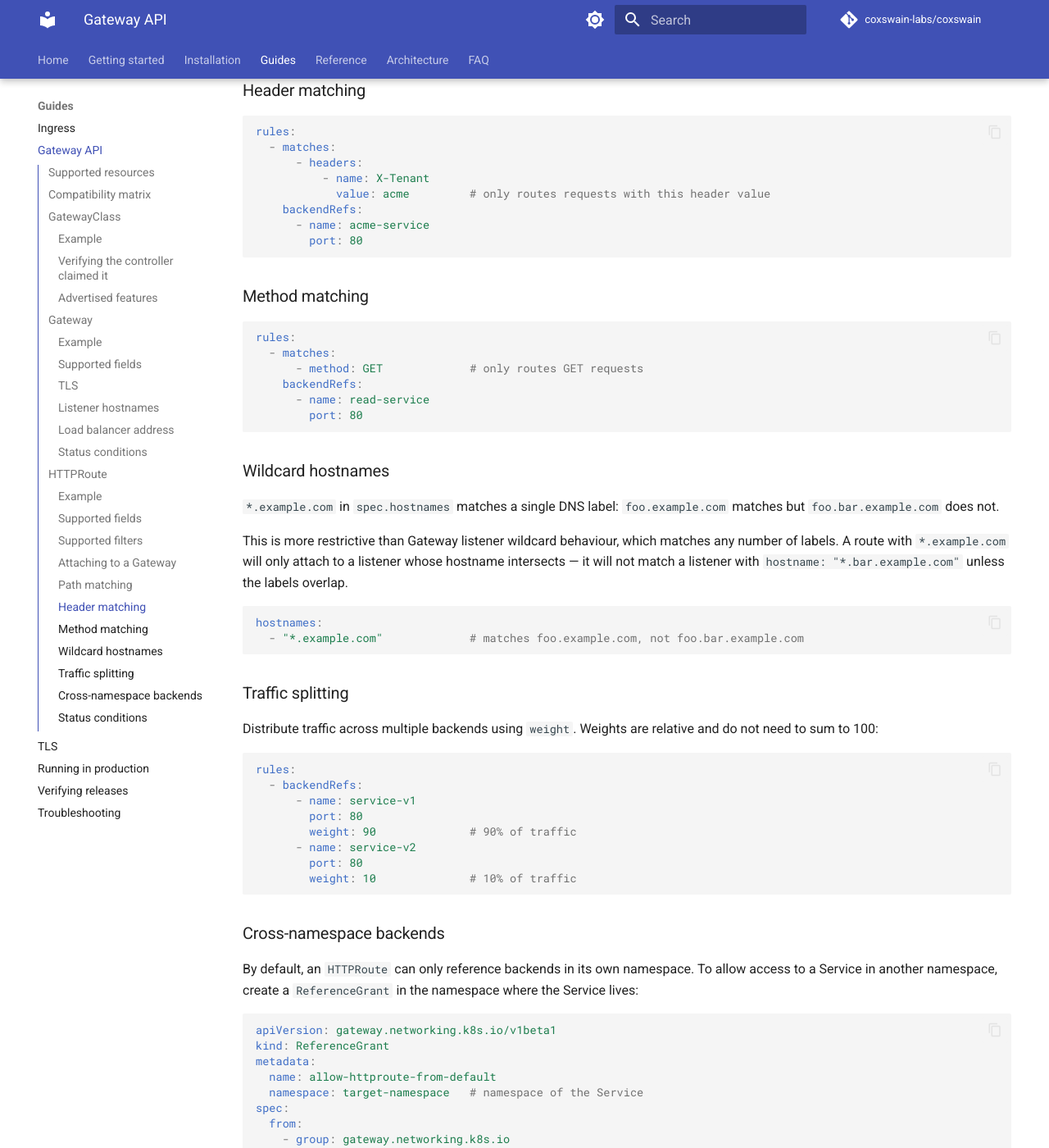
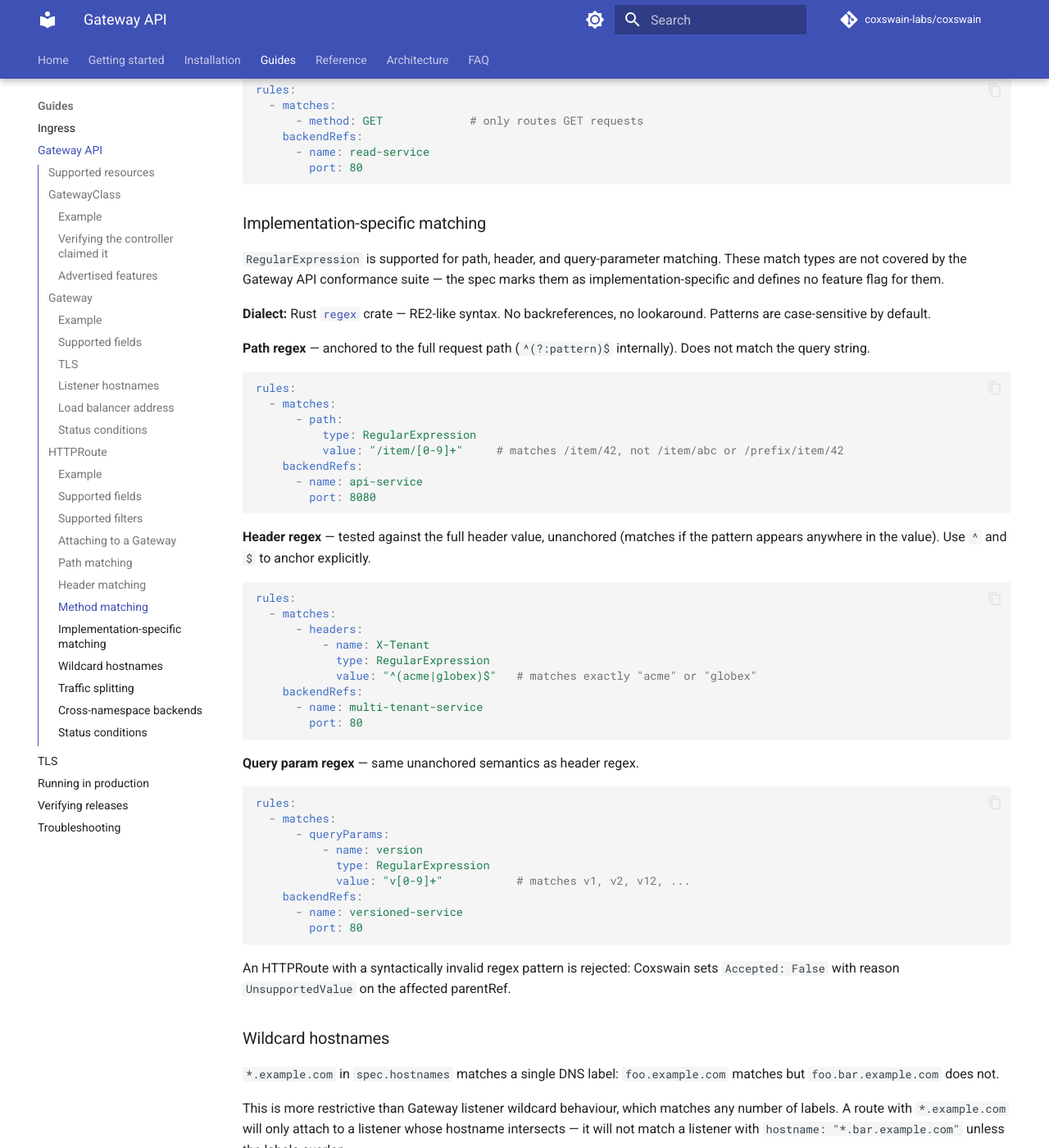
Before and after one commit to coxswain-labs/coxswain, an MkDocs documentation site: the page built from docs/guides/gateway-api.md, in a window 1280 px wide and 1400 px high, scrolled down 7324 px. Shown: the whole window at 82% size. Built offline with MkDocs 1.6.1 and Material for MkDocs 9.7.7, drawn with Linux system fonts in a browser that asks for light colours; comment, search, counter and statistics services are not loaded; the version menu is left out; some of the changed text lies outside the part shown.

Commit message:
docs(guides): add implementation-specific matching section to gateway-api guide
- Remove compatibility matrix (stale single-row table, install note belongs
  in the install guide)
- Remove redundant "absent features" list from Advertised features (already
  covered by the Not supported warning callout at the top)
- Shorten RegularExpression table row in Path matching; cross-link to new
  section
- Add ### Implementation-specific matching section under HTTPRoute with:
  - Dialect note (Rust regex crate, RE2-like, no backreferences/lookaround)
  - Path regex example (anchored full-path semantics)
  - Header regex example (unanchored, explicit anchor note)
  - Query param regex example (same unanchored semantics as header)
  - Note on invalid-pattern rejection (Accepted=False/UnsupportedValue)

Refs #30

````diff
--- a/docs/guides/gateway-api.md
+++ b/docs/guides/gateway-api.md
@@ -13,14 +13,6 @@
 
 !!! warning "Not supported"
     `TCPRoute`, `TLSRoute`, `UDPRoute`, and `GRPCRoute` are not implemented. `tls.mode: Passthrough` on a listener is rejected. The `RequestMirror`, `ExtensionRef`, and `CORS` filters are silently skipped.
-
-## Compatibility matrix
-
-| Coxswain | Gateway API |
-|----------|-------------|
-| v0.1     | v1.5.x      |
-
-Install matching CRDs when upgrading Coxswain.
 
 ## GatewayClass
 
@@ -54,9 +46,7 @@
   -o jsonpath='{.status.supportedFeatures}' | tr ',' '\n'
 ```
 
-Features notably absent from the advertised list: `HTTPRouteRequestMirror`, `TLSRoute`, `TCPRoute`, `UDPRoute`, `GRPCRoute`.
-
-Implementation-specific capabilities such as `RegularExpression` path, header, and query matching are not advertised through `supportedFeatures` — the Gateway API spec does not define conformance flags for them. See the [path matching](#path-matching) section for Coxswain's regex dialect and anchoring semantics.
+Implementation-specific capabilities — such as `RegularExpression` path, header, and query matching — are not listed in `supportedFeatures`. The Gateway API spec does not define conformance flags for them; they are supported under Coxswain's own dialect. See [Implementation-specific matching](#implementation-specific-matching).
 
 ## Gateway
 
@@ -303,6 +293,55 @@
       - name: read-service
         port: 80
 ```
+
+### Implementation-specific matching
+
+`RegularExpression` is supported for path, header, and query-parameter matching. These match types are not covered by the Gateway API conformance suite — the spec marks them as implementation-specific and defines no feature flag for them.
+
+**Dialect:** Rust [`regex`](https://docs.rs/regex) crate — RE2-like syntax. No backreferences, no lookaround. Patterns are case-sensitive by default.
+
+**Path regex** — anchored to the full request path (`^(?:pattern)$` internally). Does not match the query string.
+
+```yaml
+rules:
+  - matches:
+      - path:
+          type: RegularExpression
+          value: "/item/[0-9]+"     # matches /item/42, not /item/abc or /prefix/item/42
+    backendRefs:
+      - name: api-service
+        port: 8080
+```
+
+**Header regex** — tested against the full header value, unanchored (matches if the pattern appears anywhere in the value). Use `^` and `$` to anchor explicitly.
+
+```yaml
+rules:
+  - matches:
+      - headers:
+          - name: X-Tenant
+            type: RegularExpression
+            value: "^(acme|globex)$"   # matches exactly "acme" or "globex"
+    backendRefs:
+      - name: multi-tenant-service
+        port: 80
+```
+
+**Query param regex** — same unanchored semantics as header regex.
+
+```yaml
+rules:
+  - matches:
+      - queryParams:
+          - name: version
+            type: RegularExpression
+            value: "v[0-9]+"           # matches v1, v2, v12, ...
+    backendRefs:
+      - name: versioned-service
+        port: 80
+```
+
+An HTTPRoute with a syntactically invalid regex pattern is rejected: Coxswain sets `Accepted: False` with reason `UnsupportedValue` on the affected parentRef.
 
 ### Wildcard hostnames
 
````
Also changed, not shown: other parts of docs/guides/gateway-api.md (+1 -1 lines).
